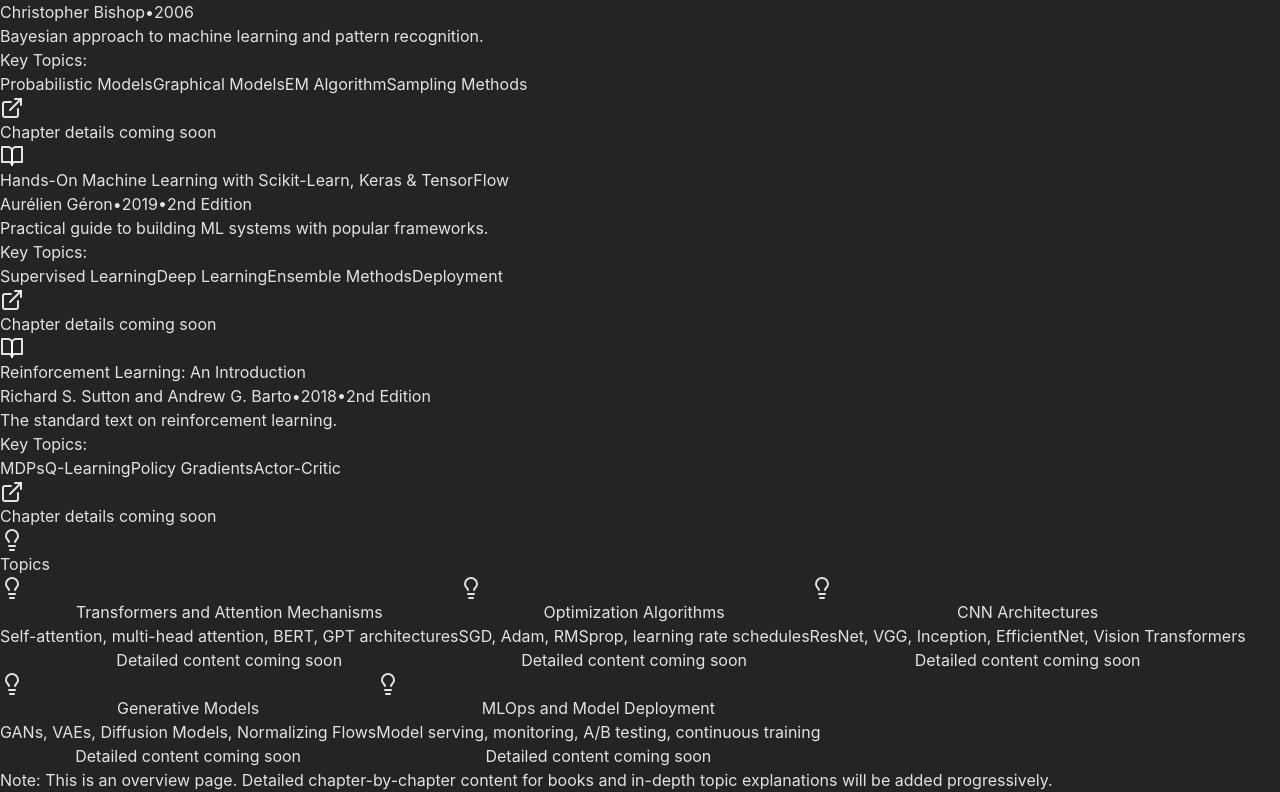
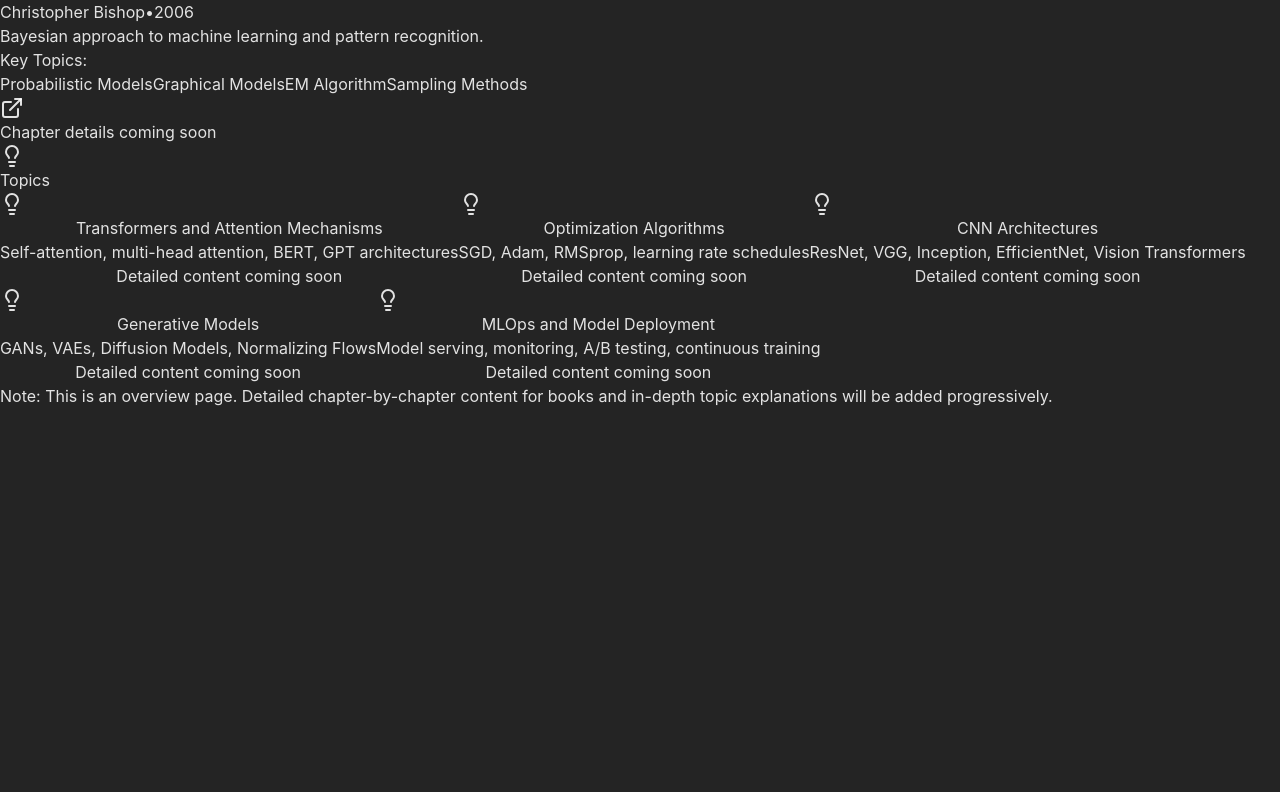
Before and after one commit to Insh72amim/mylearningcollection, a React (Vite) app: page /ai-engineering/ml-overview in a window 1280 px wide. Shown: the part 3470-4262 px from the top of the page. After the commit the page ends 3878 px from the top, so only its background shows below. Built offline with nearby package versions, Linux system fonts and the light colour scheme.

Commit message:
feat: Add new chapters for Binomial Trees and VaR, and enhance existing content with new charts and numerical examples.

```diff
--- a/src/data/categoryData.js
+++ b/src/data/categoryData.js
@@ -50,20 +50,6 @@ export const categoryData = {
           "Ito Calculus",
           "Martingales",
           "Black-Scholes Theory",
-        ],
-      },
-      {
-        id: "quantitative-risk-management",
-        title: "Quantitative Risk Management",
-        author: "McNeil, Frey, and Embrechts",
-        year: "2015",
-        description:
-          "Comprehensive treatment of modern risk management techniques.",
-        topics: [
-          "VaR",
-          "Expected Shortfall",
-          "Copulas",
-          "Extreme Value Theory",
         ],
       },
     ],
@@ -126,33 +112,7 @@ export const categoryData = {
           "Jordan Form",
           "Inner Product Spaces",
         ],
-      },
-      {
-        id: "real-analysis-rudin",
-        title: "Principles of Mathematical Analysis",
-        author: "Walter Rudin",
-        year: "1976",
-        description: 'Classic text on real analysis, known as "Baby Rudin".',
-        topics: [
-          "Sequences",
-          "Continuity",
-          "Differentiation",
-          "Riemann Integration",
-        ],
-      },
-      {
-        id: "topology-munkres",
-        title: "Topology",
-        author: "James Munkres",
-        year: "2000",
-        description: "Standard introduction to general and algebraic topology.",
-        topics: [
-          "Topological Spaces",
-          "Connectedness",
-          "Compactness",
-          "Fundamental Group",
-        ],
-      },
+      }
     ],
     topics: [
       {
@@ -217,31 +177,6 @@ export const categoryData = {
           "EM Algorithm",
           "Sampling Methods",
         ],
-      },
-      {
-        id: "hands-on-ml",
-        title:
-          "Hands-On Machine Learning with Scikit-Learn, Keras & TensorFlow",
-        author: "Aurélien Géron",
-        year: "2019",
-        edition: "2nd Edition",
-        description:
-          "Practical guide to building ML systems with popular frameworks.",
-        topics: [
-          "Supervised Learning",
-          "Deep Learning",
-          "Ensemble Methods",
-          "Deployment",
-        ],
-      },
-      {
-        id: "reinforcement-learning-sutton",
-        title: "Reinforcement Learning: An Introduction",
-        author: "Richard S. Sutton and Andrew G. Barto",
-        year: "2018",
-        edition: "2nd Edition",
-        description: "The standard text on reinforcement learning.",
-        topics: ["MDPs", "Q-Learning", "Policy Gradients", "Actor-Critic"],
       },
     ],
     topics: [
--- a/src/data/hull-chapters-data.js
+++ b/src/data/hull-chapters-data.js
@@ -83,7 +83,6 @@ export const hullChaptersDetailed = [
       {
         title: 'Convergence of Futures to Spot',
         content: 'As the delivery month approaches, the futures price ($F_t$) must converge to the spot price ($S_t$).',
-        // Example convergence chart data
         chart: {
             type: 'line',
             title: 'Convergence of Futures Price to Spot Price',
@@ -258,6 +257,34 @@ export const hullChaptersDetailed = [
     ]
   },
   {
+      id: 12,
+      title: "Binomial Trees",
+      summary: "A popular numerical method for valuing options. It models the asset price as a discrete-time process moving up or down at each step.",
+      sections: [
+          {
+              title: "One-Step Binomial Model",
+              content: "The stock price starts at $S_0$ and moves to either $S_0 u$ (up) or $S_0 d$ (down) with probabilities $p$ and $1-p$.",
+              match: "p = \\frac{e^{r\\Delta t} - d}{u - d}, \\quad u = e^{\\sigma \\sqrt{\\Delta t}}, \\quad d = 1/u",
+              interactive: {
+                  title: "1-Step Binomial Tree",
+                  initialNodes: [
+                      { id: '1', position: { x: 100, y: 100 }, data: { label: 'S0 = 100' }, type: 'default' },
+                      { id: '2', position: { x: 300, y: 50 }, data: { label: 'Su = 110' }, type: 'default' },
+                      { id: '3', position: { x: 300, y: 150 }, data: { label: 'Sd = 90' }, type: 'default' },
+                  ],
+                  initialEdges: [
+                       { id: 'e1-2', source: '1', target: '2', label: 'p', animated: true },
+                       { id: 'e1-3', source: '1', target: '3', label: '1-p' }
+                  ]
+              },
+              points: [
+                  "We construct a risk-free portfolio to calculate the option price.",
+                  "This method guarantees no arbitrage."
+              ]
+          }
+      ]
+  },
+  {
     id: 13,
     title: 'Wiener Processes and Ito\'s Lemma',
     summary: 'The mathematical machinery of continuous-time finance. Modeling asset price movements as stochastic processes.',
@@ -276,6 +303,35 @@ export const hullChaptersDetailed = [
               "$\\sigma$ is volatility.",
               "This implies stock prices are **log-normally distributed**."
            ]
+        },
+        {
+            title: "Asset Price Monte Carlo Simulation",
+            content: "Visualizing the random path of asset prices generated by the geometric Brownian motion equation over time. Notice how the spread (uncertainty) increases with time.",
+            chart: {
+                type: 'line',
+                title: '5 Random Price Paths (Monte Carlo)',
+                xKey: 't',
+                lines: [
+                    { key: 'path1', name: 'Path 1', color: '#60a5fa' },
+                    { key: 'path2', name: 'Path 2', color: '#f87171' },
+                    { key: 'path3', name: 'Path 3', color: '#34d399' },
+                    { key: 'path4', name: 'Path 4', color: '#fbbf24' },
+                    { key: 'path5', name: 'Path 5', color: '#a78bfa' }
+                ],
+                data: [
+                    { t: 0, path1: 100, path2: 100, path3: 100, path4: 100, path5: 100 },
+                    { t: 1, path1: 102, path2: 98, path3: 101, path4: 99, path5: 100.5 },
+                    { t: 2, path1: 105, path2: 97, path3: 103, path4: 98, path5: 101 },
+                    { t: 3, path1: 104, path2: 95, path3: 104, path4: 99, path5: 102 },
+                    { t: 4, path1: 108, path2: 94, path3: 106, path4: 97, path5: 103 },
+                    { t: 5, path1: 110, path2: 93, path3: 105, path4: 98, path5: 104 },
+                    { t: 6, path1: 115, path2: 91, path3: 108, path4: 96, path5: 105 },
+                    { t: 7, path1: 114, path2: 90, path3: 110, path4: 97, path5: 106 },
+                    { t: 8, path1: 120, path2: 88, path3: 109, path4: 95, path5: 107 },
+                    { t: 9, path1: 125, path2: 86, path3: 112, path4: 94, path5: 108 },
+                    { t: 10, path1: 130, path2: 85, path3: 115, path4: 93, path5: 110 }
+                ]
+            }
         },
         {
            title: "Ito's Lemma",
@@ -304,12 +360,30 @@ p = K e^{-rT} N(-d_2) - S_0 N(-d_1)
           `
        },
        {
-          title: "The d1 and d2 parameters",
+          title: "Numerical Example",
+          content: "Let's calculate the price of a call option with the following parameters:",
+          points: [
+             "$S_0 = 100$ (Stock Price)",
+             "$K = 100$ (Strike Price)",
+             "$r = 0.05$ (Risk-free rate: 5%)",
+             "$\\sigma = 0.2$ (Volatility: 20%)",
+             "$T = 1.0$ (Time to maturity: 1 year)"
+          ],
           mathBlock: true,
           match: `
-d_1 = \\frac{\\ln(S_0/K) + (r + \\sigma^2/2)T}{\\sigma \\sqrt{T}}
+\\begin{aligned}
+d_1 &= \\frac{\\ln(100/100) + (0.05 + 0.2^2/2) \\times 1}{0.2 \\sqrt{1}} \\\\
+    &= \\frac{0 + 0.07}{0.2} = 0.35 \\\\
 \\\\
-d_2 = d_1 - \\sigma \\sqrt{T}
+d_2 &= 0.35 - 0.2 = 0.15 \\\\
+\\\\
+N(d_1) &= N(0.35) = 0.6368 \\\\
+N(d_2) &= N(0.15) = 0.5596 \\\\
+\\\\
+c &= 100 \\times 0.6368 - 100 \\times e^{-0.05} \\times 0.5596 \\\\
+  &= 63.68 - 100 \\times 0.9512 \\times 0.5596 \\\\
+  &= 63.68 - 53.23 = 10.45
+\\end{aligned}
           `
        }
     ],
@@ -335,8 +409,23 @@ d_2 = d_1 - \\sigma \\sqrt{T}
           },
           {
               title: "Gamma ($\\Gamma$)",
-              content: "Rate of change of Delta with respect to stock price (curvature).",
+              content: "Rate of change of Delta with respect to stock price (curvature). High Gamma indicates high risk of large delta shifts.",
               match: "\\Gamma = \\frac{\\partial^2 c}{\\partial S^2} = \\frac{N'(d_1)}{S \\sigma \\sqrt{T}}",
+              chart: {
+                type: 'line',
+                title: 'Gamma vs Stock Price (Strike=100)',
+                xKey: 'price',
+                lines: [{ key: 'gamma', name: 'Gamma', color: '#f472b6' }],
+                data: [
+                    { price: 80, gamma: 0.01 },
+                    { price: 90, gamma: 0.03 },
+                    { price: 95, gamma: 0.06 },
+                    { price: 100, gamma: 0.08 }, // Peak at ATM
+                    { price: 105, gamma: 0.06 },
+                    { price: 110, gamma: 0.03 },
+                    { price: 120, gamma: 0.01 }
+                ]
+              },
               points: [
                   "Highest for ATM options.",
                   "High Gamma means Delta changes rapidly, making hedging difficult."
@@ -419,5 +508,41 @@ d_2 = d_1 - \\sigma \\sqrt{T}
               }
           }
       ]
+  },
+  {
+    id: 22,
+    title: "Value at Risk (VaR)",
+    summary: "VaR is a statistical technique used to measure and quantify the level of financial risk within a firm or investment portfolio over a specific time frame.",
+    sections: [
+        {
+            title: "Definition",
+            content: "We are $X$ percent certain that we will not lose more than $V$ dollars in time $T$.",
+            match: "\\text{VaR} = \\sigma N^{-1}(X) \\sqrt{T}",
+            chart: {
+                type: 'area',
+                title: 'VaR 95% Confidence Interval (Normal Dist)',
+                xKey: 'x',
+                lines: [
+                    { key: 'prob', name: 'Probability', color: '#8884d8', gradientId: 'colorProfit' }, // Standard area
+                    { key: 'tail', name: '5% Tail Loss', color: '#ef4444', gradientId: 'colorLoss' }
+                ],
+                data: [
+                    { x: -3.0, tail: 0.004, prob: 0 },
+                    { x: -2.5, tail: 0.017, prob: 0 },
+                    { x: -2.0, tail: 0.054, prob: 0 },
+                    { x: -1.65, tail: 0.1, prob: 0.1 }, // Cutoff 95%
+                    { x: -1.0, tail: 0, prob: 0.24 },
+                    { x: 0.0, tail: 0, prob: 0.4 },
+                    { x: 1.0, tail: 0, prob: 0.24 },
+                    { x: 2.0, tail: 0, prob: 0.054 },
+                    { x: 3.0, tail: 0, prob: 0.004 }
+                ]
+            },
+            points: [
+                "**1-day 99% VaR**: The max loss expected in 1 day with 99% confidence.",
+                "Regulatory capital usage (Basel III) often depends on VaR."
+            ]
+        }
+    ]
   }
 ];
```
